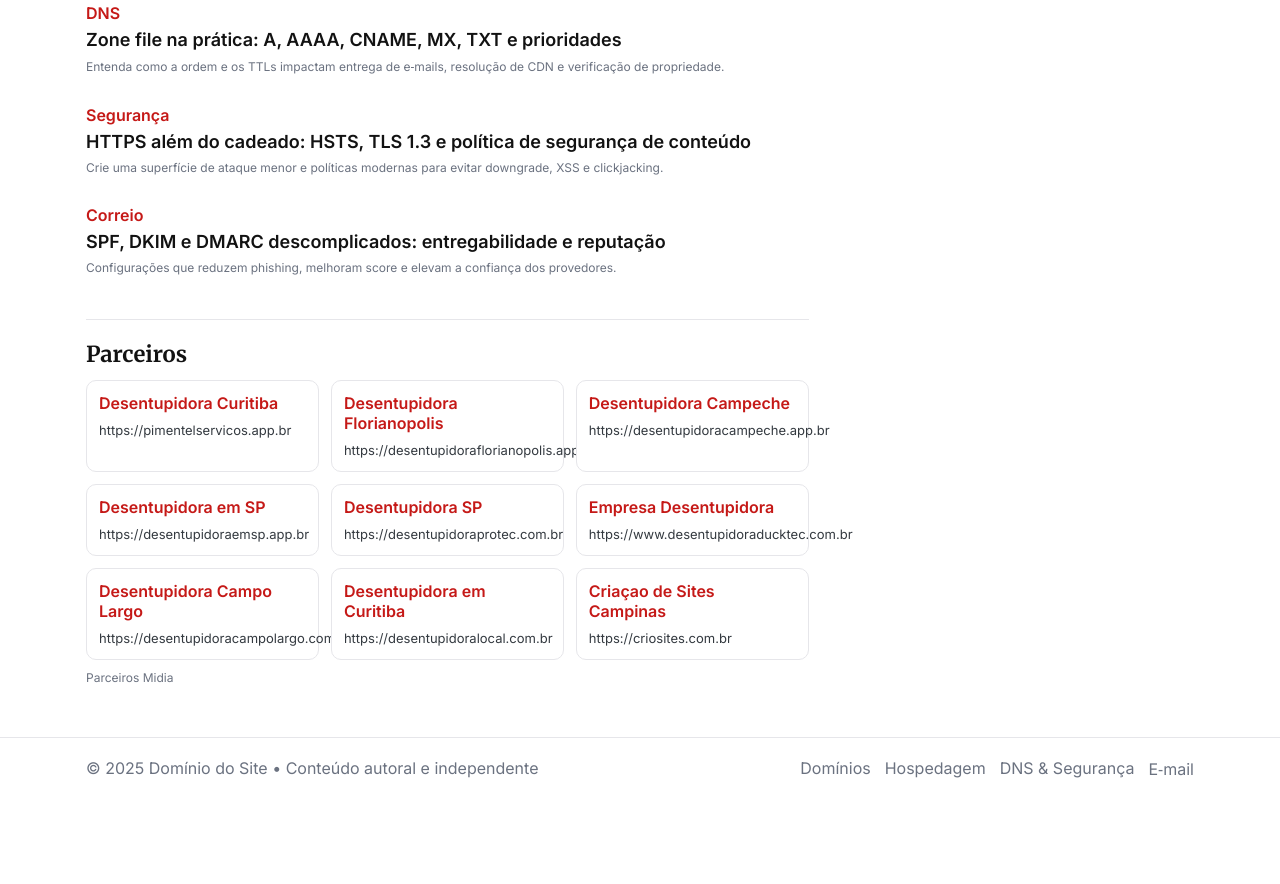
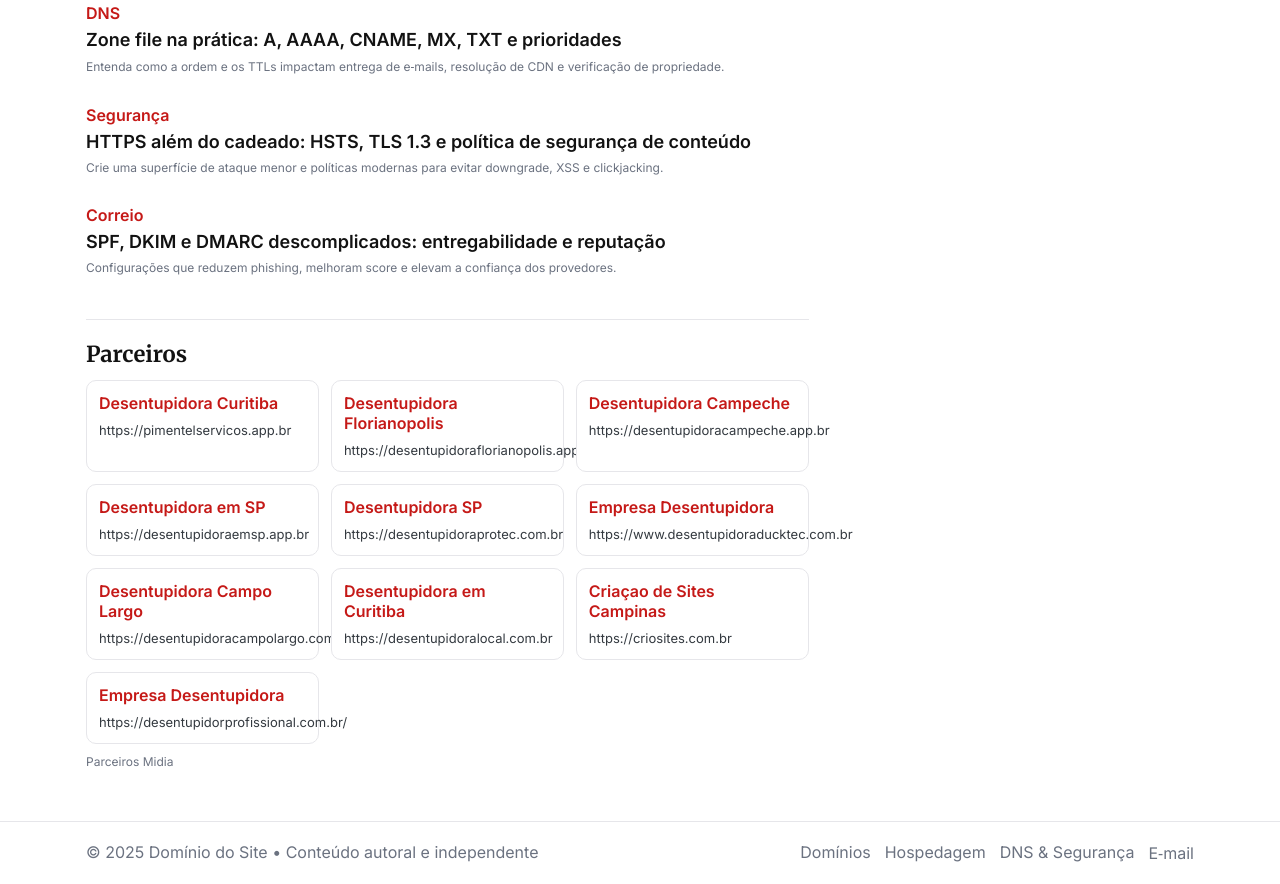
Before and after one commit to Pimentelservicoscuritiba/dominiodosite, a plain HTML site: page index.html in a window 1280 px wide. Shown: the part 467-1351 px from the top of the page. Before the commit the page ends 1267 px from the top, so only its background shows below. Drawn offline with Linux system fonts and the light colour scheme.

Commit message:
Update index.html

```diff
--- a/index.html
+++ b/index.html
@@ -193,6 +193,10 @@
                 <a class="k" href="https://criosites.com.br" target="_blank" rel="dofollow">Criaçao de Sites Campinas</a>
                 <span class="u">https://criosites.com.br</span>
               </li>
+              <li class="partner">
+                <a class="k" href="https://desentupidorprofissional.com.br/" target="_blank" rel="dofollow">Empresa Desentupidora</a>
+                <span class="u">https://desentupidorprofissional.com.br/</span>
+              </li>
             </ul>
             <p class="meta" style="margin-top:10px">Parceiros Midia</p>
           </section>
```
